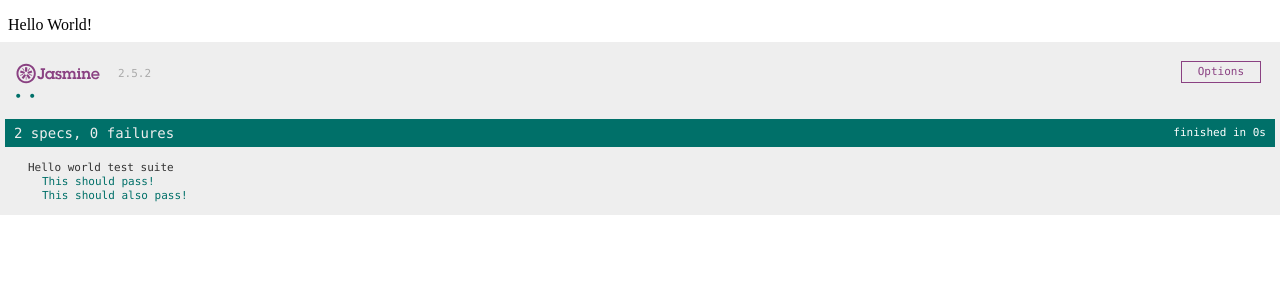
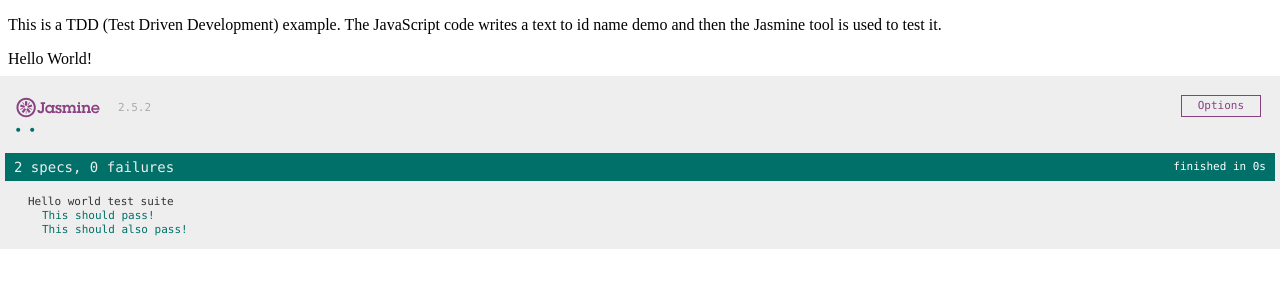
Before and after one commit to dev99robin/js-tdd1, a plain HTML site: page index.html in a window 1280 px wide. Drawn offline with Linux system fonts and the light colour scheme.

Commit message:
Change index.html to describe the purpose of the project.

```diff
--- a/index.html
+++ b/index.html
@@ -14,6 +14,7 @@
   <script src="lib/jasmine-2.5.2/boot.js"></script>
 </head>
 <body>
+  <p>This is a TDD (Test Driven Development) example. The JavaScript code writes a text to id name demo and then the Jasmine tool is used to test it.</p>
   <p id="demo"></p>
 
   <script>
```
